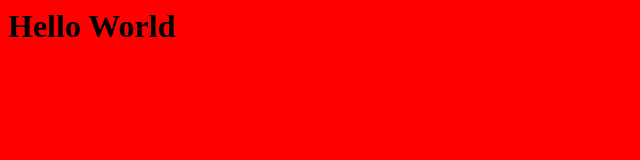
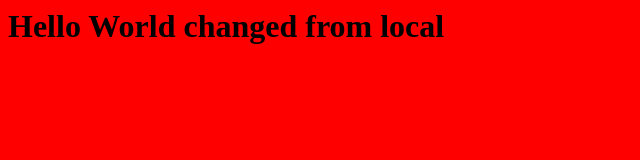
Before and after one commit to anthonybieber/anthonybieber.github.io, a plain HTML site: page index.html in a window 1280 px wide. Shown: the whole page, without its empty margins (0-640 px from the left). Drawn offline with Linux system fonts and the light colour scheme.

Commit message:
changed index.html from local

```diff
--- a/index.html
+++ b/index.html
@@ -1,5 +1,5 @@
 <html>
     <body bgcolor="red">
-    <h1> Hello World</h1>
+    <h1> Hello World changed from local</h1>
     </body>
 </html>
```
